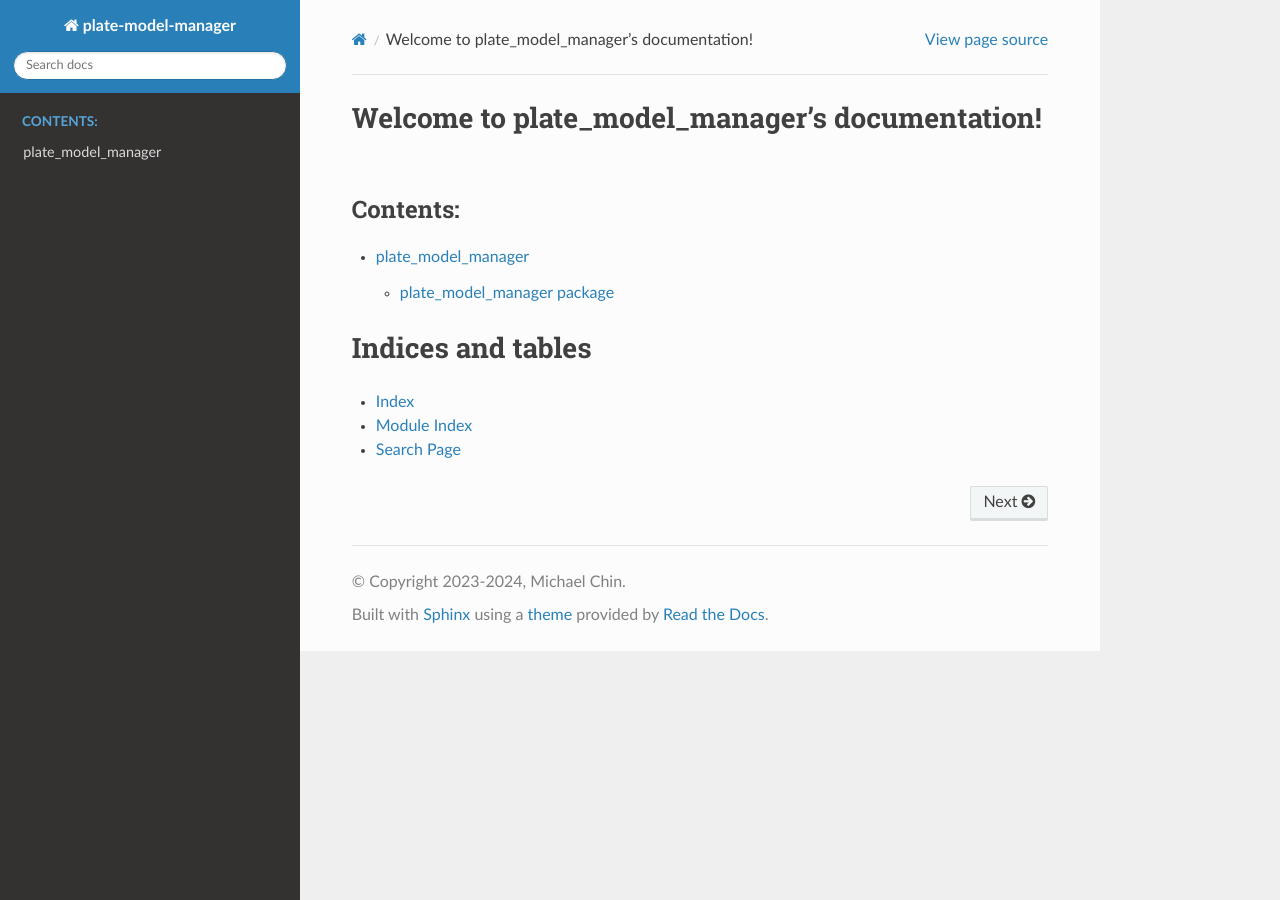
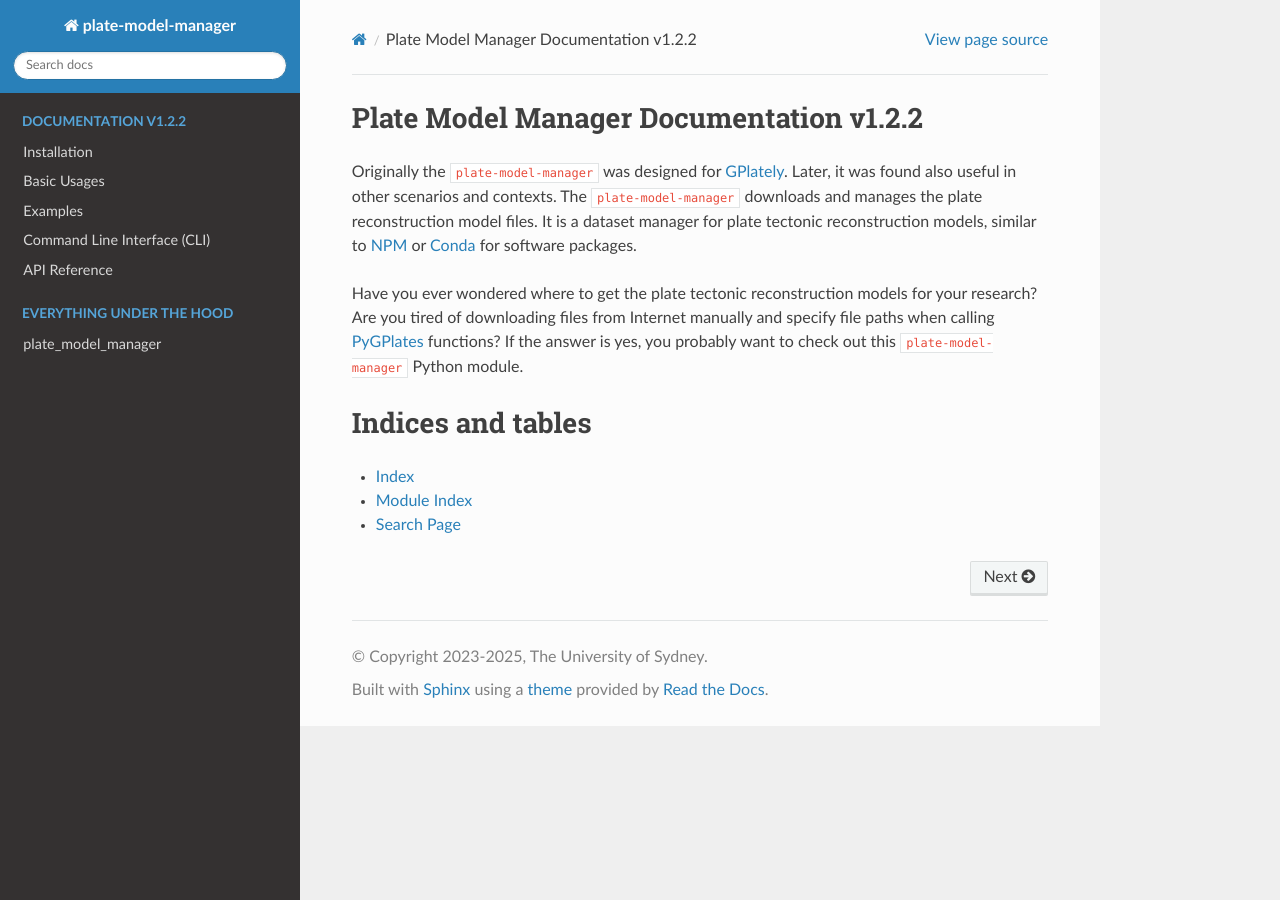
Before and after one commit to michaelchin/plate-model-manager, a Sphinx documentation site: the page built from doc/source/index.rst, in a window 1280 px wide. Built offline with Sphinx 7.4.7 and the Read the Docs theme 3.1.0, drawn with Linux system fonts in a browser that asks for light colours.

Commit message:
update doc and readme (#7)
* add basic_usages.rst and installation.rst

* update basic usages

* add pages for the doc

* add contents directive

* use autoclass instead of autosummury

* add examples

* update command line page

* update main readme

* update main readme again

* add shirmard2025 model

* minor update to readme

```diff
--- a/doc/source/conf.py
+++ b/doc/source/conf.py
@@ -7,14 +7,19 @@
 # https://www.sphinx-doc.org/en/master/usage/configuration.html#project-information
 
 project = "plate-model-manager"
-copyright = "2023-2024, Michael Chin"
+copyright = "2023-2025, The University of Sydney"
 author = "Michael Chin"
-release = "1.2.0"
+release = "1.2.2"
 
 # -- General configuration ---------------------------------------------------
 # https://www.sphinx-doc.org/en/master/usage/configuration.html#general-configuration
 
-extensions = ["sphinx.ext.autodoc", "sphinx.ext.viewcode", "sphinx.ext.napoleon"]
+extensions = [
+    "sphinx.ext.autodoc",
+    "sphinx.ext.viewcode",
+    "sphinx.ext.napoleon",
+    "sphinx.ext.autosummary",
+]
 
 templates_path = ["_templates"]
 exclude_patterns = []
@@ -25,3 +30,11 @@ exclude_patterns = []
 
 html_theme = "sphinx_rtd_theme"
 html_static_path = ["_static"]
+
+autosummary_generate = True
+
+autodoc_default_options = {
+    "members": True,
+    "undoc-members": False,
+    "private-members": True,
+}
--- a/doc/source/index.rst
+++ b/doc/source/index.rst
@@ -1,16 +1,14 @@
-.. plate-model-manager documentation master file, created by
-   sphinx-quickstart on Fri May  5 13:13:53 2023.
-   You can adapt this file completely to your liking, but it should at least
-   contain the root `toctree` directive.
+Plate Model Manager Documentation v1.2.2
+========================================
 
-Welcome to plate_model_manager's documentation!
-=================================================
+Originally the ``plate-model-manager`` was designed for GPlately_.
+Later, it was found also useful in other scenarios and contexts.
+The ``plate-model-manager`` downloads and manages the plate reconstruction model files.
+It is a dataset manager for plate tectonic reconstruction models, similar to NPM_ or Conda_ for software packages.
 
-.. toctree::
-   :maxdepth: 2
-   :caption: Contents:
-
-   modules
+Have you ever wondered where to get the plate tectonic reconstruction models for your research?
+Are you tired of downloading files from Internet manually and specify file paths when calling PyGPlates_ functions?
+If the answer is yes, you probably want to check out this ``plate-model-manager`` Python module.
 
 Indices and tables
 ==================
@@ -18,3 +16,28 @@ Indices and tables
 * :ref:`genindex`
 * :ref:`modindex`
 * :ref:`search`
+
+.. Hidden TOCs
+
+.. toctree::
+   :caption: Documentation v1.2.2
+   :maxdepth: 2
+   :hidden:
+
+   installation
+   basic_usages
+   examples
+   command_line_interface
+   api
+
+.. toctree::
+   :caption: everything under the hood
+   :maxdepth: 2
+   :hidden:
+
+   modules
+
+.. _GPlately: https://github.com/GPlates/gplately
+.. _NPM: https://www.npmjs.com/
+.. _Conda: https://anaconda.org/anaconda/conda
+.. _PyGPlates: https://www.gplates.org/docs/pygplates/
```
Also changed, not shown: README.md (+15 -108 lines), doc/source/api.rst (added, +39 -0 lines), doc/source/basic_usages.rst (added, +79 -0 lines), doc/source/command_line_interface.rst (added, +59 -0 lines), doc/source/examples.rst (added, +95 -0 lines), doc/source/installation.rst (added, +52 -0 lines), doc/source/plate_model_manager.rst (+17 -33 lines), 10 other files.
